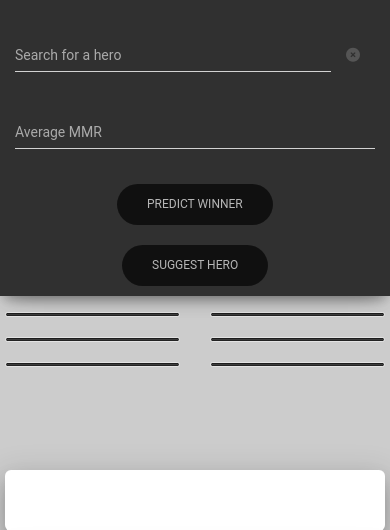
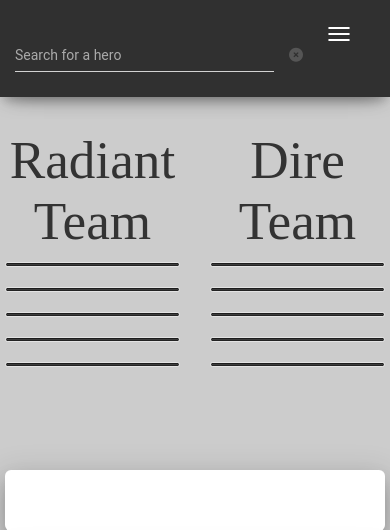
Before and after one commit to andreiapostoae/dota2-predictor, a Flask app: page / in a window 390 px wide. Shown: the top 530 px of the page. Run offline with Flask 2, Linux system fonts and the light colour scheme; parts of the project's set-up code (start-up, migrations or seed data) failed here and were passed over; some libraries are stand-ins or nearby versions; some web fonts are replaced.

Commit message:
small fixes x2

```diff
--- a/static/js/main.js
+++ b/static/js/main.js
@@ -391,7 +391,7 @@ $(document).on("blur", "#hero-search", function(e){
 all_heroes = all_heroes.sort();
 var my_autoComplete = new autoComplete({
     selector: 'input[name="hero-search"]',
-    minChars: 1,
+    minChars: 0,
     source: function(term, suggest){
       term = term.toLowerCase();
       var choices = all_heroes;
@@ -493,7 +493,6 @@ $(document).on("mouseleave", "button", function(e){
 /**
  * Make sure radiant/dire text at top matches each other's widht/height
  */
- /*
  function setHeight(elem1, elem2) {
   var height = elem2.height()
   elem1.css('height', height);
@@ -501,14 +500,19 @@ $(document).on("mouseleave", "button", function(e){
 
 $(document).ready(function() {
 
-//setHeight($('#dire-text-h1'), $('#rad-text-h1'));
+  if($('#rad-text-h1').height() > 0){
+    setHeight($('#dire-text-h1'), $('#rad-text-h1'));
+  }
+
 
 // When the window is resized the height might
 // change depending on content. So to be safe
 // we rerun the function
-$(window).on('resize', function() {
-    setHeight($('#dire-text-h1'), $('#rad-text-h1'));
-});
+  $(window).on('resize', function() {
+      setHeight($('#dire-text-h1'), $('#rad-text-h1'));
+      if($('#dire-text-h1').height() <= 0){
+        setHeight($('#dire-text-h1'), $('#rad-text-h1'));
+      }
+  });
 
 });
-*/
--- a/templates/main2.html
+++ b/templates/main2.html
@@ -18,7 +18,16 @@
 
 	<body>
 		<nav class="navbar navbar-fixed-top navbar-color-on-scroll" role="navigation">
-		<div class="col-sm-3">
+		  <div class="container">
+		    <!-- Brand and toggle get grouped for better mobile display -->
+		    <div class="navbar-header col-sm-3">
+		      <button id="menu-toggle" type="button" class="navbar-toggle collapsed" data-toggle="collapse" data-target="#navigation-index">
+		        <span class="sr-only">Toggle navigation</span>
+		        <span class="icon-bar bar1"></span>
+		        <span class="icon-bar bar2"></span>
+		        <span class="icon-bar bar3"></span>
+		      </button>
+
 					<div class="input-group text-center">
 						<div class="form-group is-empty has-info">
 							<input name="hero-search" id="hero-search" type="text" class="form-control" placeholder="Search for a hero">
@@ -30,18 +39,20 @@
 					</div>
 		    </div>
 
+		    <!-- Collect the nav links, forms, and other content for toggling -->
+		    <div class="collapse navbar-collapse" id="#navigation-index">
 				  <div class="col-sm-3 text-center">
 				    <form class="form-group has-info">
-      	<input id="mmr" placeholder="Average MMR" type="text" class="form-control"></input>
+				      <input id="mmr" rel="tooltip" data-placement="bottom" title="Enter the average MMR of the game" placeholder="Average MMR" type="text" class="form-control"></input>
 				    </form>
 				  </div>
 				  <div style="padding-top:20px;"  class="col-sm-3 text-center">
 				    <button id="predict_button"  rel="tooltip" title="For predicting the winner, select all the heroes in the game." data-placement="bottom" class="disabled btn-default btn-round btn-md btn submit-btn">Predict winner</button>
 				  </div>
 				  <div style="padding-top:20px;" class="col-sm-3 text-center">
-      <button id="suggest_button" rel="tooltip" title="For getting last pick suggestions, select the other 9 heroes" data-placement="bottom" class="disabled btn-default btn-round btn-md btn submit-btn">Suggest hero</button>
+				    <button id="suggest_button" rel="tooltip" title="For getting last pick suggestions, select the other 9 heroes." data-placement="bottom" class="disabled btn-default btn-round btn-md btn submit-btn">Suggest hero</button>
 				  </div>
-
+		  </div><!-- /.container-fluid -->
 		</nav>
 
 	<br><br><br><br>
```
Lines whose indentation alone changed are shown as unchanged.
